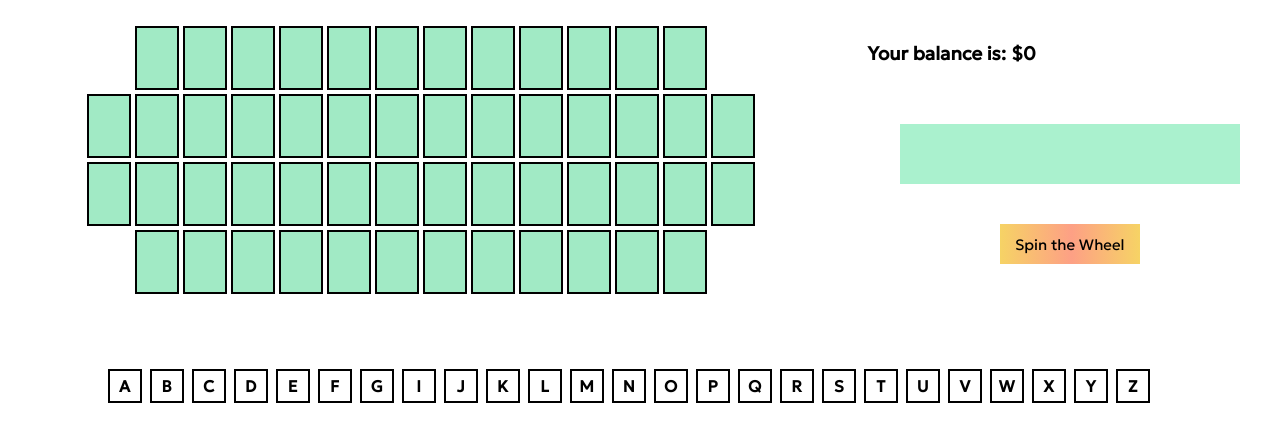
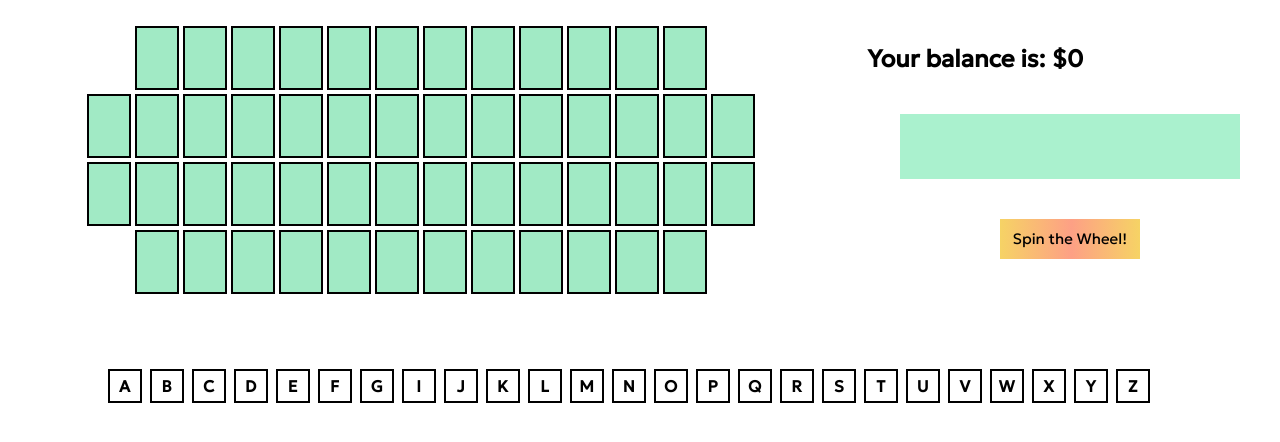
Before and after one commit to TheWhiteHackers/wheel_of_fortune, a plain HTML site: page index.html in a window 1280 px wide. Shown: the part 80-522 px from the top of the page. Drawn offline with nearby package versions, Linux system fonts and the light colour scheme.

Commit message:
wheel fix

```diff
--- a/index.html
+++ b/index.html
@@ -20,8 +20,8 @@
 
     <div id="wheel">
         <div id="yourbalance">
-                <h3>Your balance is: <span id="bal">$0</span></h3>
-                <br>
+                <h2>Your balance is: <span id="bal">$0</span></h2>
+
         </div>
 
 
@@ -39,12 +39,9 @@
     </center>
           <br><br>
         <center>
-            <button id="ws" onclick="wheel()">Spin the Wheel</button>
+            <button id="ws" onclick="wheel()">Spin the Wheel!</button>
         </center>
     </div>
-
-
-
 
     <div id="letterscon">
         <center>
@@ -60,13 +57,16 @@
         <h2>WHEEL OF FORTUNE!!</h2> -->
 
         <!-- explain game -->
-<!--
-        <button>Start game</button>
+    <!-- <button>Start game</button>
     </div> -->
+
 
     <!-- genarate new game / reset button -->
 
-
+    <!-- FINISH SCREEN:
+    CONGRATS
+    FINAL TOTAL MONEY
+    -->
     <script src="js.js"></script>
 
 </body>
--- a/js.js
+++ b/js.js
@@ -41,7 +41,7 @@ function createabc(){
 var wordlist = [
     '$950',
     'ONE MILLION $',
-    'LOSE A TURN',
+    'NOTHING!',
     '$800',
     '$500',
     '$650',
@@ -52,7 +52,7 @@ var wordlist = [
     '$500',
     '$900',
     '$700',
-    'ONE MILLION $',
+    'NOTHING!',
     '$650',
     '$500',
     '$700',
--- a/style.css
+++ b/style.css
@@ -84,10 +84,10 @@ h1{
     border-radius: 3px; */
     margin: 0px auto;
     text-align: center;
-    line-height: 45px;
+    line-height: 65px;
     width: 340px;
-    height: 60px;
-    margin-top: 20px;
+    height: 65px;
+    margin-top: 40px;
     /* margin-left: -1.5px; */
     background-color:rgb(170, 241, 206);
 }
@@ -95,11 +95,11 @@ h1{
     border: 0px solid cyan;
     padding-left: 10px;
     width: 100%;
-    height: 60px;
+    height: 65px;
     overflow: hidden;
     position: relative;
     display: inline-block;
-    margin-bottom: -40px;
+    margin-bottom: -28px;
     /* margin-left: -1.5px; */
 
 }
```
